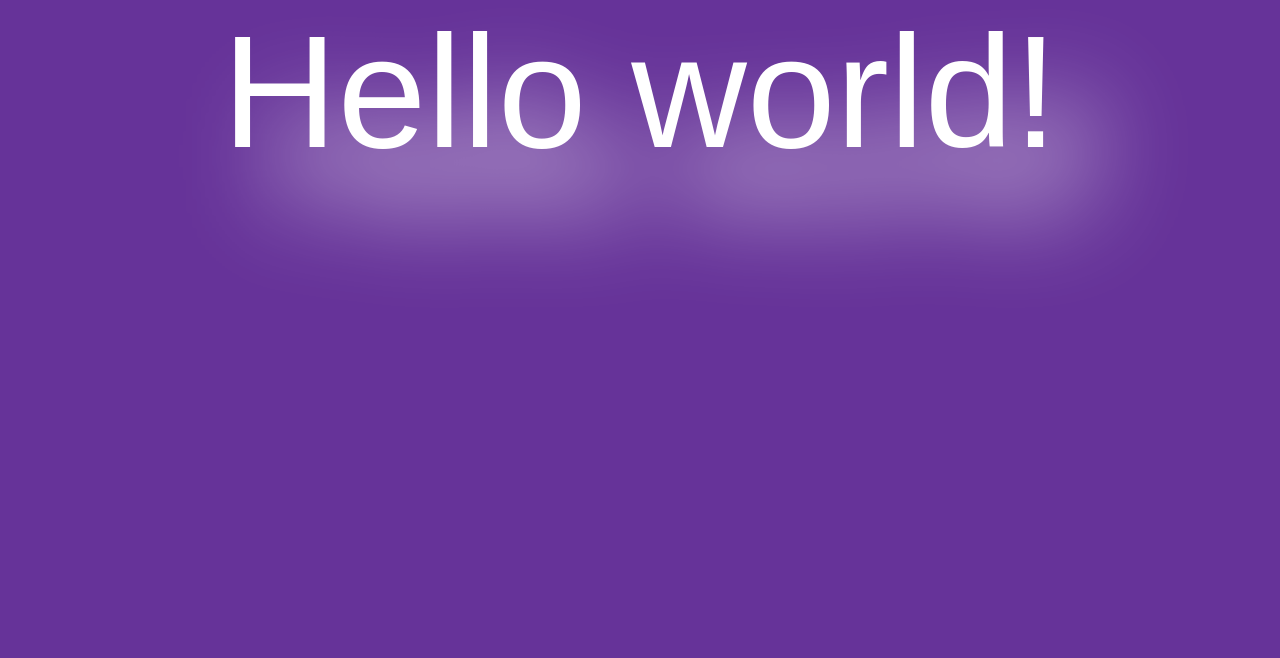
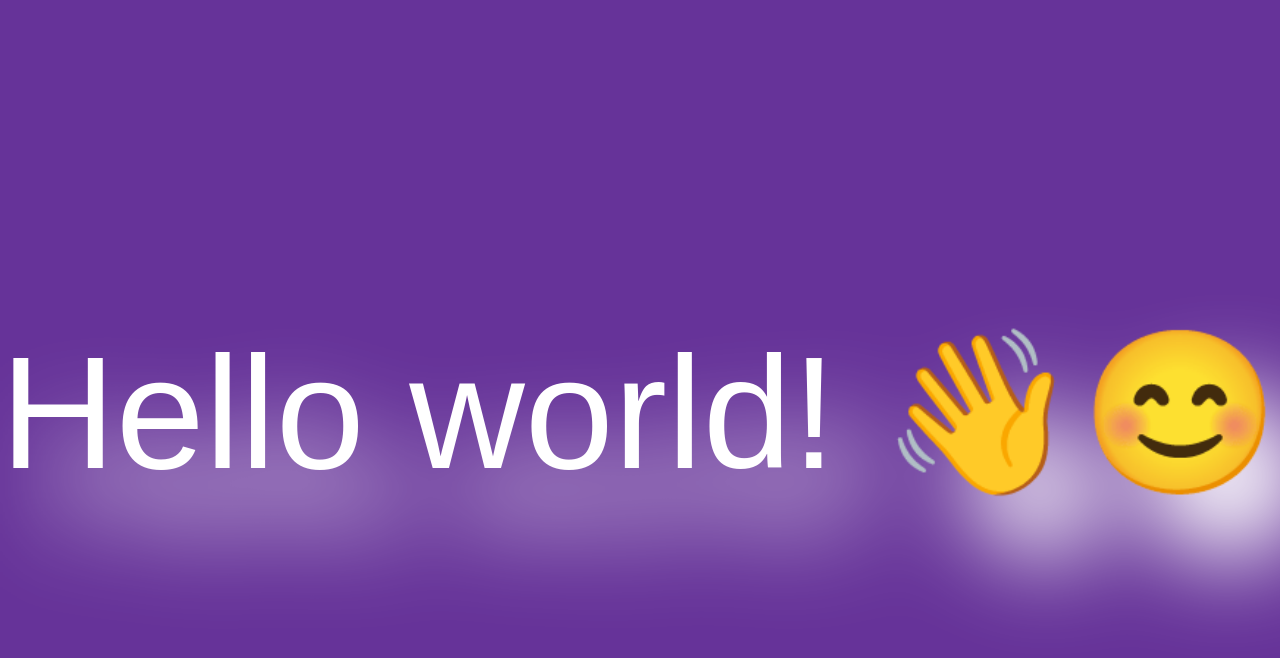
Before and after one commit to Stackor/stackor.github.io, a plain HTML site: page index.html in a window 1280 px wide. Drawn offline with Linux system fonts and the light colour scheme.

Commit message:
Update index.html

```diff
--- a/index.html
+++ b/index.html
@@ -7,6 +7,7 @@
   <!-- <link href="style.css" rel="stylesheet" -->
   <style>
     body {
+      box-sizing: border-box;
       margin: 0;
       border: 0;
       padding: 0;
@@ -25,13 +26,13 @@
     }
 
     div {
-      top: 40vh;
+      padding-top: 40vh;
     }
   </style>
 </head>
 
 <body>
-  <div>Hello world!</div>
+  <div>Hello world! 👋😊</div>
   <script>
   </script>
 </body>
```
